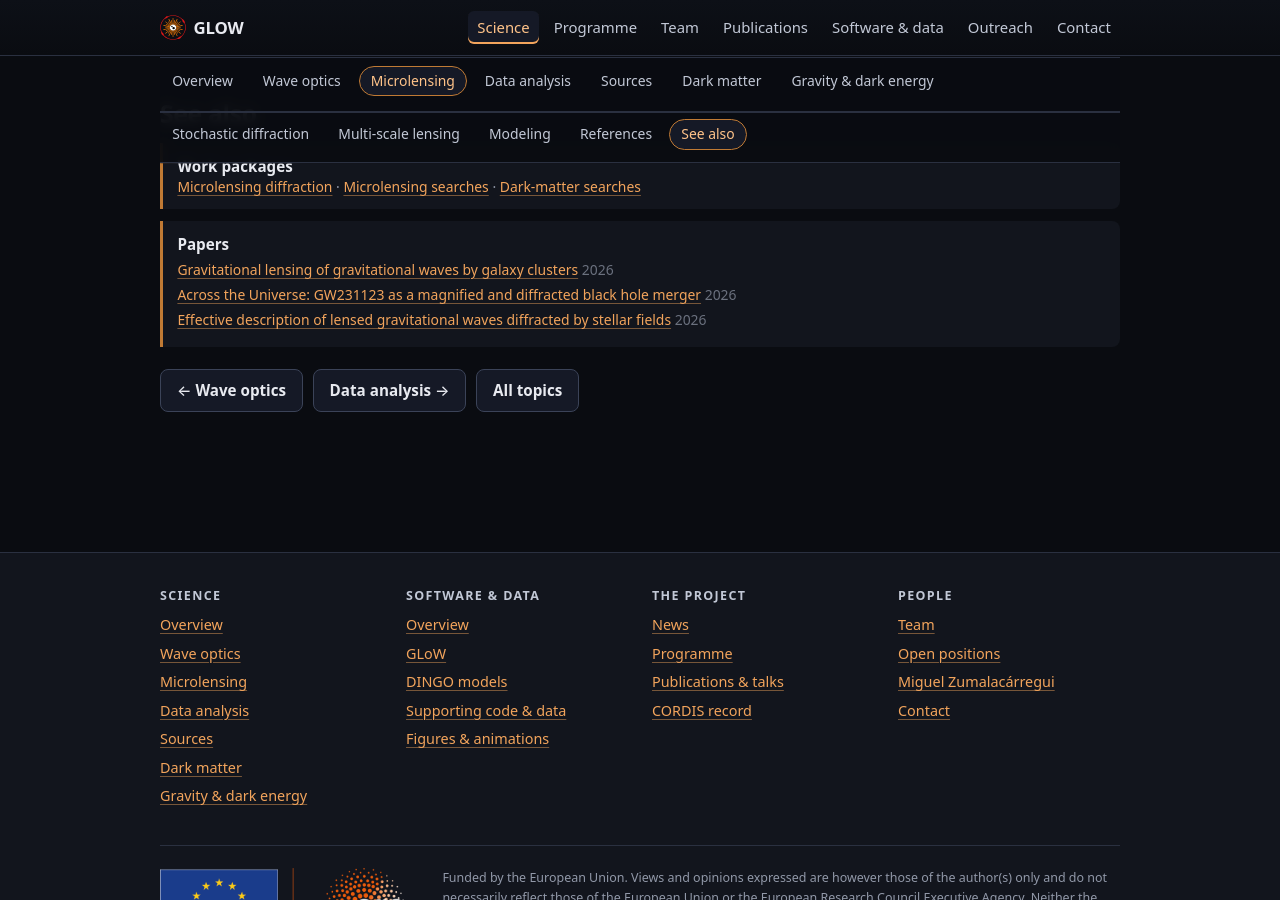
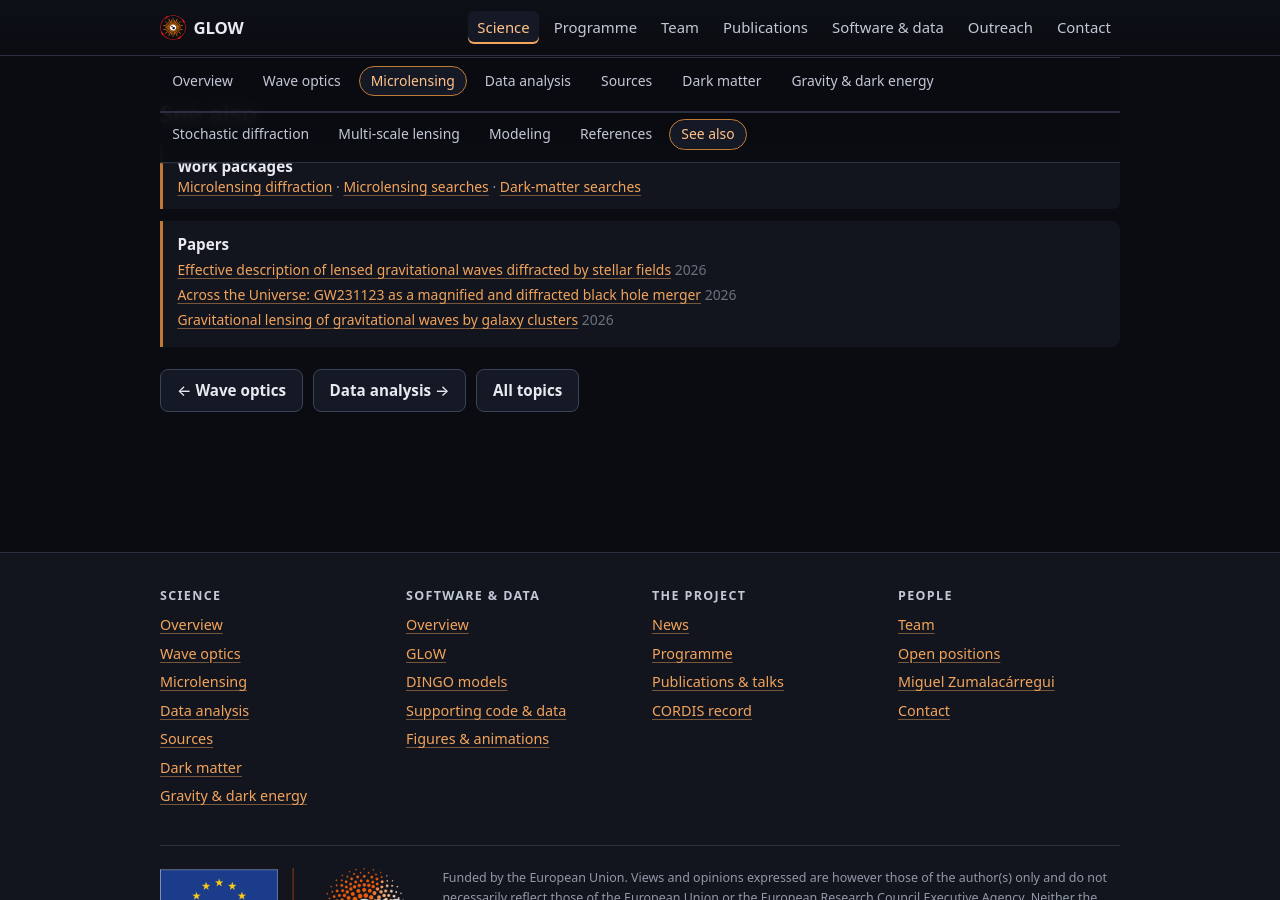
Before and after one commit to glow-astro/website, a Jekyll site: the page built from microlensing.html, in a window 1280 px wide and 900 px high, scrolled down 2747 px. Built offline with Jekyll 4.4.1, drawn with Linux system fonts in a browser that asks for light colours; part of the change alters nothing that is shown.

Commit message:
Show the first six papers of a topic, in the order the topic lists them
The owner, 2026-09-16: if the list is cut, it has to be cut by relevance,
and only the person curating it knows which papers those are. Sorting by
date and taking the newest six discarded that judgement silently.

So the block renders `papers` from _data/topics.yml verbatim and the cap
takes the top of the list. The schema there now says what the order
means, since it is the thing that decides which papers a reader is
given.

Co-Authored-By: Claude Opus 5 (1M context) <noreply@anthropic.com>
Claude-Session: https://claude.ai/code/session_01L7GT62S61eYxRuSFTmWGfu

```diff
--- a/_includes/topic-seealso.html
+++ b/_includes/topic-seealso.html
@@ -10,14 +10,19 @@
   never does. The two are now stacked bands of equal width, and the papers are
   a list, one per line, so the block grows downward instead of sideways.
 
-  The list is capped at six, newest first, with the remainder pointing at the
-  publications page. The cap is the point: a topic page should say what the
-  work rests on, not become a second copy of the publications list.
+  The list is capped at six, with the remainder pointing at the publications
+  page. The cap is the point: a topic page should say what the work rests on,
+  not become a second copy of the publications list.
 
-  Order comes from `date` in _data/publications.yml, not from the order of the
-  topic's own `papers` list, so a hand-written order cannot go stale. The ids
-  are still the topic's, and an id with no matching paper is caught by the
-  data-integrity check in docs/SITE_CONVENTIONS.md §3.
+  Order is the topic's own `papers` list, verbatim, and the cap takes the top
+  of it. The list was briefly sorted by date instead, which was wrong (owner,
+  2026-09-16): if six of twenty are going to be shown, they have to be the six
+  that matter most to the topic, and only the person who curates the list
+  knows which those are. A date sort silently discards that judgement and
+  keeps whatever is newest.
+
+  An id with no matching paper is caught by the data-integrity check in
+  docs/SITE_CONVENTIONS.md §3, and skipped here rather than rendered blank.
 
   This include carries the whole block, markup included, because the six topic
   pages held an identical copy of it until today and identical copies drift.
@@ -33,17 +38,13 @@
     <dt>Papers</dt>
     <dd>
       <ul class="paper-list">
-        {%- assign ordered = site.data.publications.papers | sort: "date" | reverse -%}
-        {%- assign shown = 0 -%}
-        {%- for p in ordered -%}
-        {%- if include.topic.papers contains p.arxiv -%}
-        {%- assign shown = shown | plus: 1 -%}
-        {%- if shown <= limit %}
+        {%- for id in include.topic.papers limit: limit -%}
+        {%- assign p = site.data.publications.papers | where: "arxiv", id | first -%}
+        {%- if p %}
         <li>
           <a href="{{ p.url }}" rel="noopener">{{ p.title }}</a>
           <span class="paper-list-year">{{ p.date | date: "%Y" }}</span>
         </li>
-        {%- endif -%}
         {%- endif -%}
         {%- endfor %}
         {%- if total > limit %}
```
Also changed, not shown: _data/topics.yml (+7 -1 lines).
